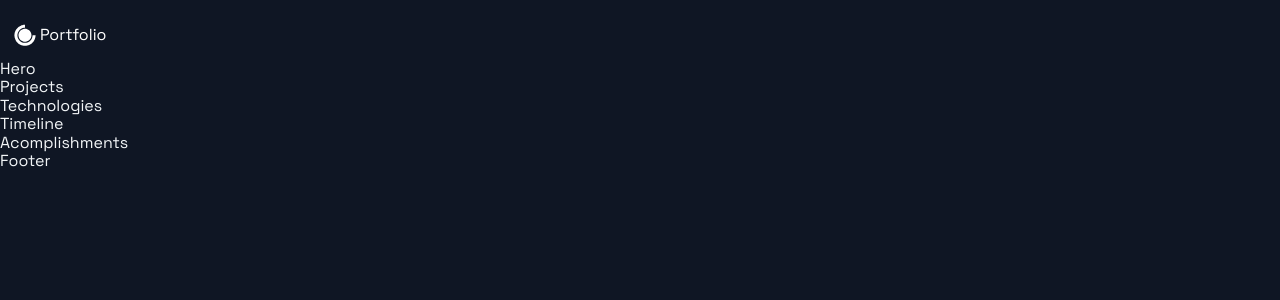
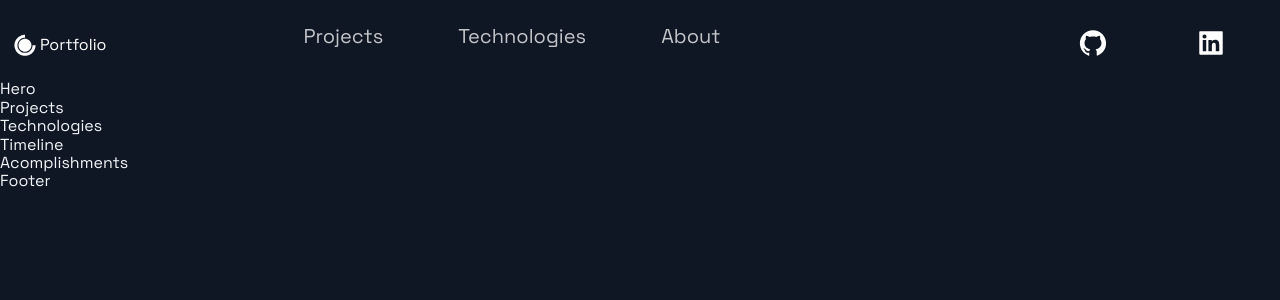
Before and after one commit to Benjameslane/Portfolio, a Next.js app: page / in a window 1280 px wide. Shown: the top 300 px of the page. Built offline with nearby package versions, Linux system fonts and the light colour scheme.

Commit message:
added links to linkedin and github

```diff
--- a/src/components/Header/Header.js
+++ b/src/components/Header/Header.js
@@ -9,11 +9,38 @@
   <Container>
     <Div1>
       <Link href="/">
-      <a style={{ display: "flex", alignItems: "center", color: 'white'}}>
-        <DiCssdeck size="3rem"/> <span>Portfolio</span>
+        <a style={{ display: 'flex', alignItems: 'center', color:"white" }}>
+          <DiCssdeck size="3rem" /> <span>Portfolio</span>
         </a>
       </Link>
     </Div1>
+    <Div2>
+      <li>
+        <Link href="#projects">
+          <NavLink>Projects</NavLink>
+        </Link>
+      </li>
+      <li>
+        <Link href="#tech">
+          <NavLink>Technologies</NavLink>
+        </Link>
+      </li>
+      <li>
+        <Link href="#about">
+          <NavLink>About</NavLink>
+        </Link>
+      </li>
+    </Div2>
+      <Div3>
+        <SocialIcons href="https://github.com/Benjameslane?tab=repositories">
+          <AiFillGithub size="3rem" />
+        </SocialIcons>
+        <SocialIcons href="https://www.linkedin.com/in/benjamin-james-lane/">
+          <AiFillLinkedin size="3rem" />
+        </SocialIcons>
+
+
+      </Div3>
     </Container>
 );
 
```
Lines whose indentation alone changed are shown as unchanged.
